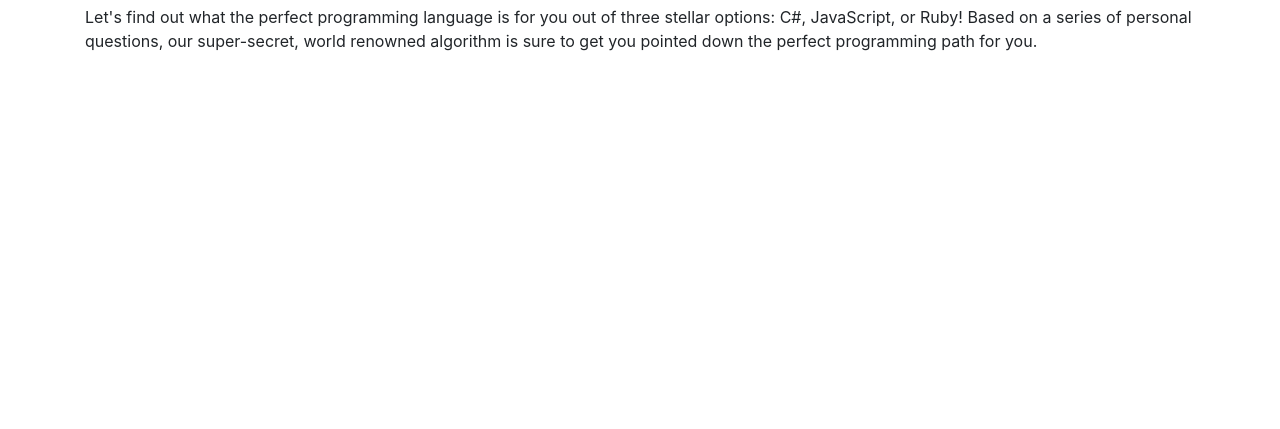
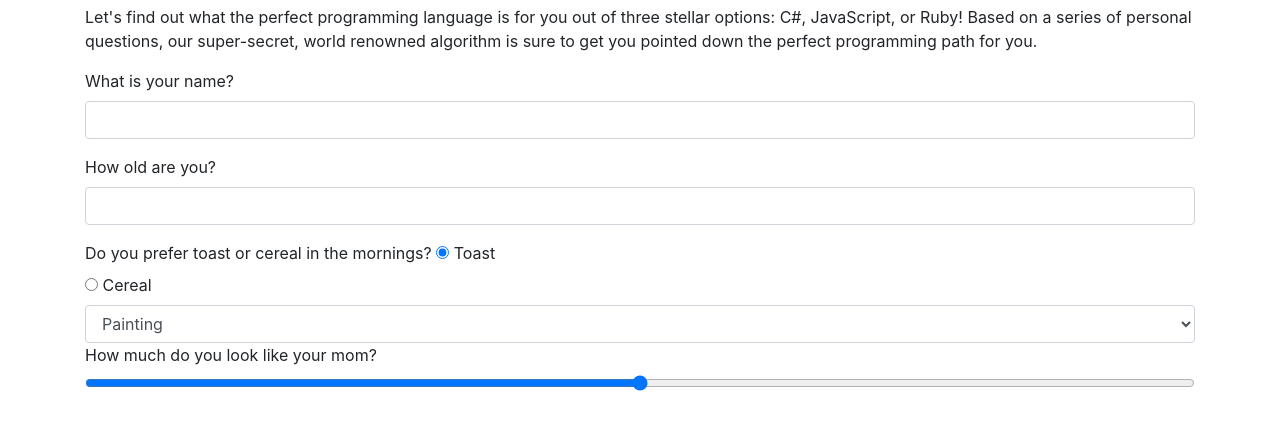
Before and after one commit to AsheUrban/prgm-lng-sgst, a plain HTML site: page index.html in a window 1280 px wide. Shown: the part 51-480 px from the top of the page. Drawn offline with Linux system fonts and the light colour scheme.

Commit message:
ADD form for determining best programming language fit to html.

```diff
--- a/index.html
+++ b/index.html
@@ -5,13 +5,47 @@
   <link href="css/styles.css" rel="stylesheet" type="text/css">
   <script src="js/jquery-3.6.0.js"></script>
   <script src="js/scripts.js"></script>
-  <title>Peek-a-boo</title>
+  <title>Programming Language Selector</title>
 </head>
 <body>
   <div class="container">
     <h1>Programming Language Best Fit</h1>
 
     <p>Let's find out what the perfect programming language is for you out of three stellar options: C#, JavaScript, or Ruby! Based on a series of personal questions, our super-secret, world renowned algorithm is sure to get you pointed down the perfect programming path for you.</p>
+
+    <form id="chooseLang">
+      <div class="form-group">
+        <label for="name">What is your name?</label>
+        <input id="name" class="form-control" type="text">
+      </div>
+      <div class="form-group">
+        <label for="age">How old are you?</label>
+        <input id="age" class="form-control" type="text">
+      </div>
+      <div class="radio">
+        <label for="radio">Do you prefer toast or cereal in the mornings?
+          <input type="radio" name="operator" value="Toast" checked>
+          Toast
+        </label>
+      </div>
+      <div class="radio">
+        <label>
+          <input type="radio" name="operator" value="cereal">
+          Cereal
+        </label>
+      </div>
+      <select class="form-control" id="hobby">
+        <option>Painting</option>
+        <option>Trail Running</option>
+        <option>Skiing</option>
+      </select>
+      <div class="form-group">
+        <label for="formControlRange">How much do you look like your mom?</label>
+        <input type="range" class="form-control-range" id="formControlRange">
+      </div>
+
+
+    </form>
 
 
   </div>
```
